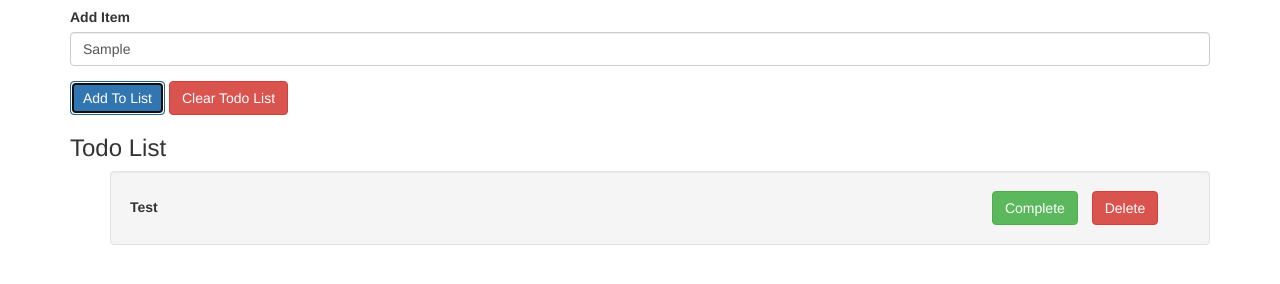
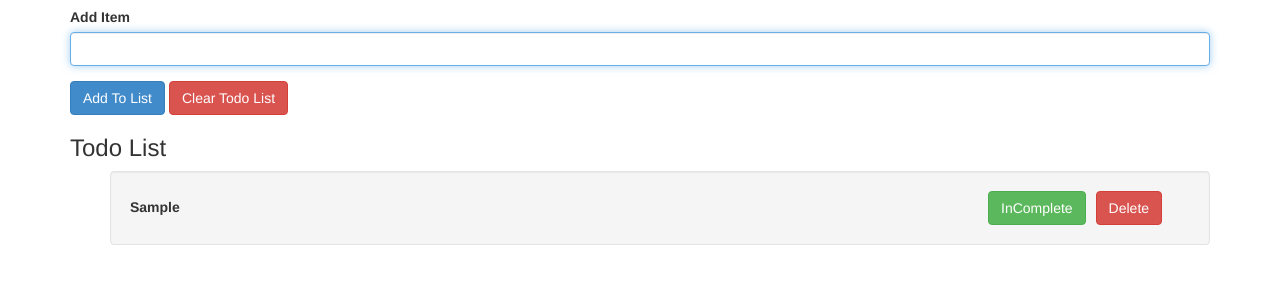
Before and after one commit to mohamadsam9667/statr-js, a plain HTML site: page source/index.html in a window 1280 px wide. Both pictures are taken after typing "Sample" into the empty fields and a click on the button "Add To List". Shown: the part 56-340 px from the top of the page. Drawn offline with Linux system fonts and the light colour scheme.

Commit message:
finish project task manger by LocalStorage not Refreshing

```diff
--- a/source/js/app.js
+++ b/source/js/app.js
@@ -213,3 +213,159 @@
 //   });
 
 //   }
+
+
+
+
+
+
+
+let addBtn=document.getElementById('addButton')
+let TextUser=document.getElementById('itemInput')
+let ulFather=document.getElementById('todoList')
+let clearBtn=document.getElementById('clearButton')
+
+
+let arrayTodo=[]
+
+
+
+
+  function adderNewItem(){
+
+        let todoItem={
+          id:arrayTodo.length+1,
+          title:TextUser.value,
+          complete:false,
+
+        }
+
+        arrayTodo.push(todoItem)
+        setLocalstorage(arrayTodo)
+        todoGenerat(arrayTodo)
+
+        TextUser.value=''
+        TextUser.focus()
+
+
+      }
+
+
+      function todoGenerat(arrayTodo){
+        ulFather.innerHTML=''
+        arrayTodo.forEach(function(todo) {
+
+          let newLi=document.createElement('li')
+  newLi.className='completed well';
+  let Lable=document.createElement('label')
+  let btnComplete=document.createElement('button')
+  let btnDelete=document.createElement('button')
+  Lable.innerHTML=todo.title
+  btnComplete.className="btn btn-success"
+  // if(todo.complete){
+  //   btnComplete='InComplate'
+  // }else{
+  //   btnComplete='Complate'
+  // }
+// btnComplete.addEventListener('click',changeText)
+btnComplete.setAttribute('onclick', 'changeText(' + todo.id + ')');
+btnComplete.textContent = todo.complete ? 'Complete' : 'InComplete';
+// console.log(btnComplete.textContent)
+
+  // btnComplete.setAttribute('onclick', 'changeText(' + todo.id + ')');
+  // btnComplete.setAttribute('onclick','changeText('+todo.id+')');
+  btnDelete.className='btn btn-danger'
+  btnDelete.setAttribute('id','Delet')
+  // valueComplate= btnComplete.innerHTML='Complete'
+  btnDelete.innerHTML='Delete'
+  btnDelete.setAttribute('onclick','removeTodo('+todo.id+')')
+
+  newLi.append(Lable)
+  newLi.append(btnComplete)
+  newLi.append(btnDelete)
+  ulFather.append(newLi)
+
+});
+}
+
+
+
+function setLocalstorage(arrayTodo){
+  localStorage.setItem('array',JSON.stringify(arrayTodo))
+
+}
+
+
+
+function getLocalstorage(){
+
+  let localStorageTodo=JSON.parse(localStorage.getItem('array'));
+  console.log(localStorageTodo)
+  if(localStorageTodo){
+    arrayTodo=localStorageTodo
+  }else{
+    arrayTodo=[]
+  }
+  todoGenerat(arrayTodo)
+}
+
+
+function clearItem(){
+  arrayTodo = []; // خالی کردن آرایه
+  localStorage.removeItem('array'); // حذف از localStorage
+  console.log(localStorage.getItem('array'))
+  todoGenerat(arrayTodo); // به‌روزرسانی رابط کاربری
+  console.log(arrayTodo)
+
+
+}
+
+
+function removeTodo(todoId){
+
+  let localStorageLog=JSON.parse(localStorage.getItem('array'))
+
+  arrayTodo=localStorageLog
+  let indexForRemove=arrayTodo.findIndex(function(todo){
+    return (todoId===todo.id)
+  })
+
+  arrayTodo.splice(indexForRemove,1)
+  console.log(arrayTodo)
+  setLocalstorage(arrayTodo)
+  todoGenerat(arrayTodo)
+
+}
+
+
+function changeText(todoid){
+
+  arrayTodo.forEach(function(todo){
+    if(todo.id===todoid){
+
+      todo.complete=!todo.complete
+
+    }
+    return todo;
+  });
+
+    // console.log(Text)
+  setLocalstorage(arrayTodo)
+  todoGenerat(arrayTodo)
+
+
+
+}
+TextUser.addEventListener('keydown',function(event){
+
+  if(event.code==='Enter'){
+    adderNewItem()
+  }
+  // if()
+})
+
+
+addBtn.addEventListener('click',adderNewItem)
+clearBtn.addEventListener('click',clearItem)
+window.addEventListener('load',getLocalstorage)
+// localStorage.clear()
```
Also changed, not shown: source/index.html (line endings or trailing spaces).
